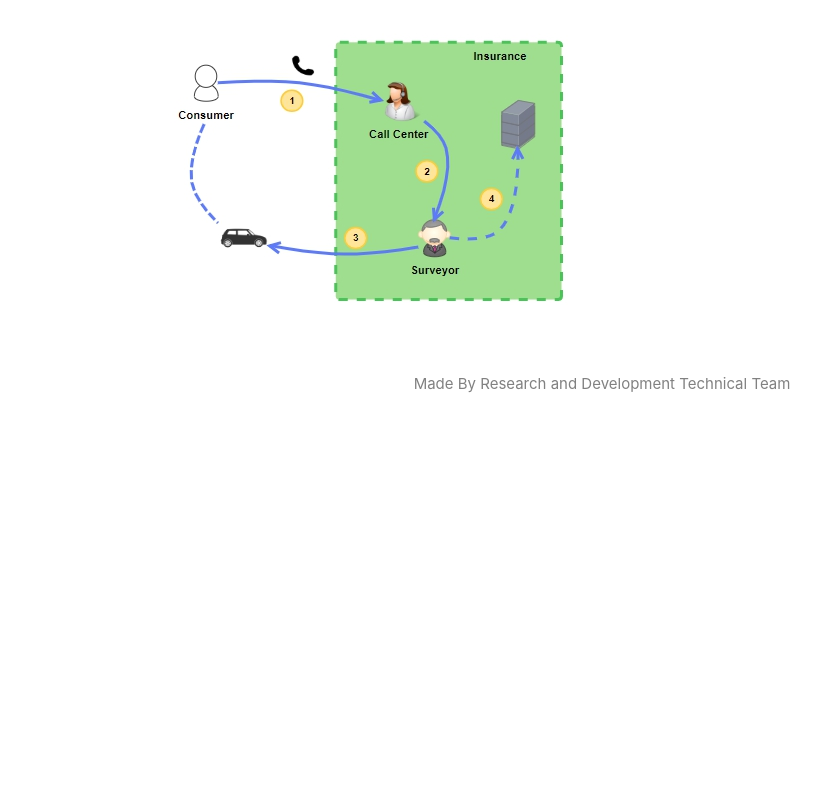
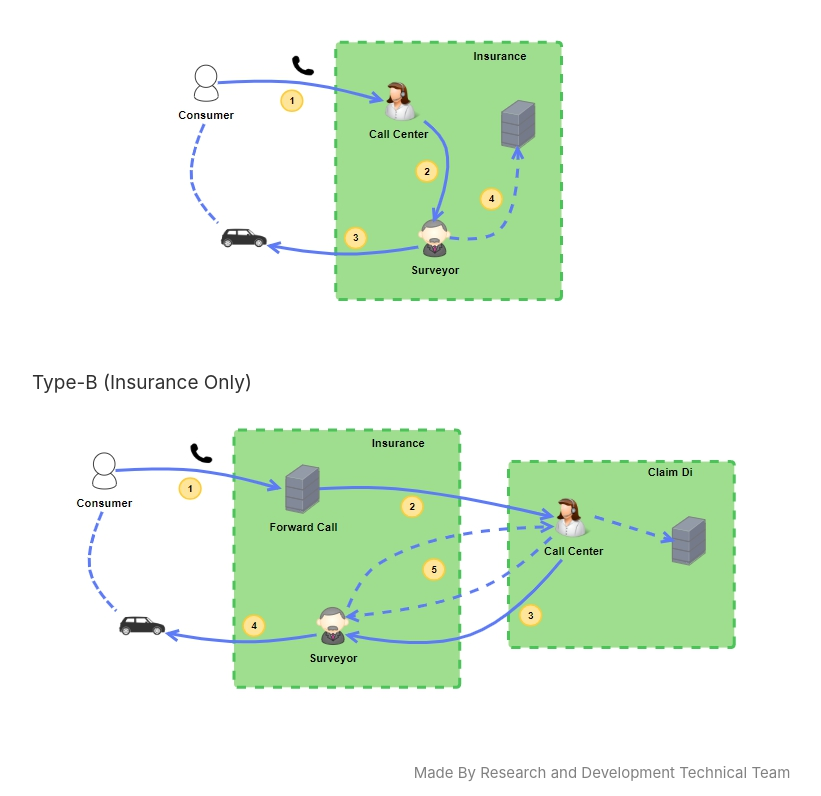
Before and after one commit to Nucool/guideline, a React (Create React App) app: page /CallCenterCCPage in a window 1280 px wide. Shown: the part 301-1097 px from the top of the page, without its empty margins (38-859 px from the left). Before the commit the page ends 800 px from the top, so only its background shows below. Built offline with nearby package versions, Linux system fonts and the light colour scheme.

Commit message:
Update Business Process

```diff
--- a/src/components/businessprocess/CallCenterCCPage.js
+++ b/src/components/businessprocess/CallCenterCCPage.js
@@ -25,6 +25,12 @@ const CallCenterCCPage = () => {
               <img alt="CallCenter Type-A" src={process.env.PUBLIC_URL + "/images/callcenterType-A.jpg"} />
             </div>
           </div>
+          <div style={marginBox}>
+            <h4>Type-B (Insurance Only)</h4>
+            <div style={imageDiv}>
+              <img alt="CallCenter Type-B" src={process.env.PUBLIC_URL + "/images/callcenterType-B.jpg"} />
+            </div>
+          </div>
         </div>
       </div>
     </div>
```
Also changed, not shown: public/images/callcenterType-B.jpg (added).
